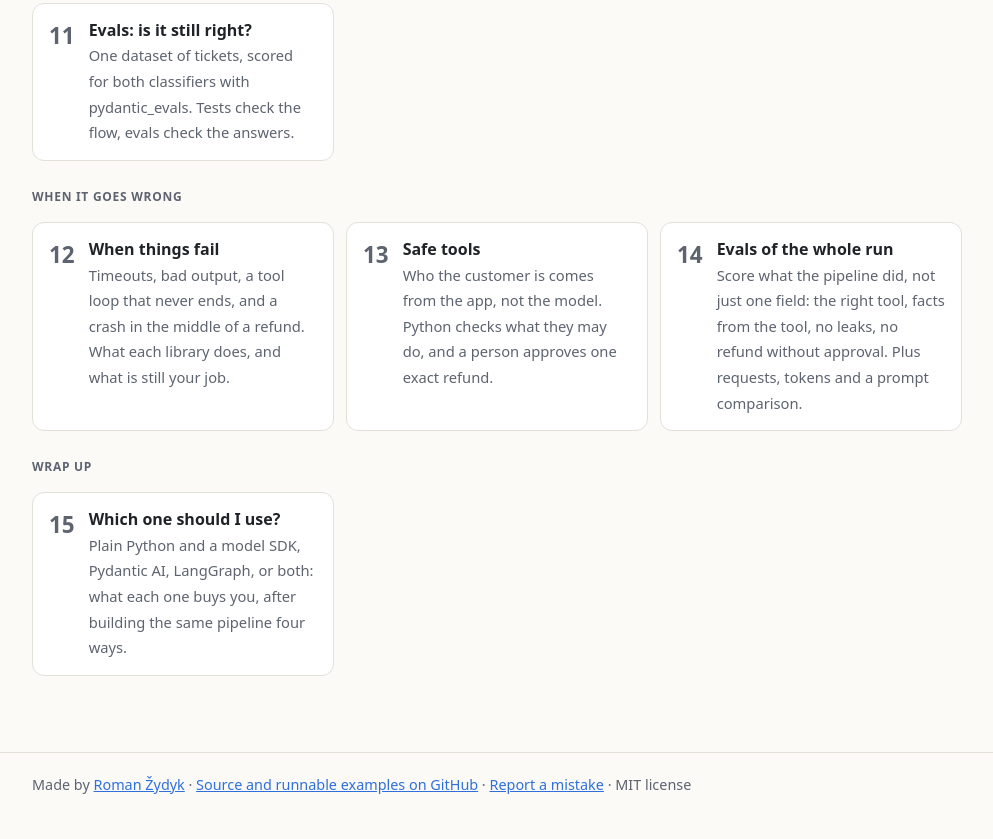
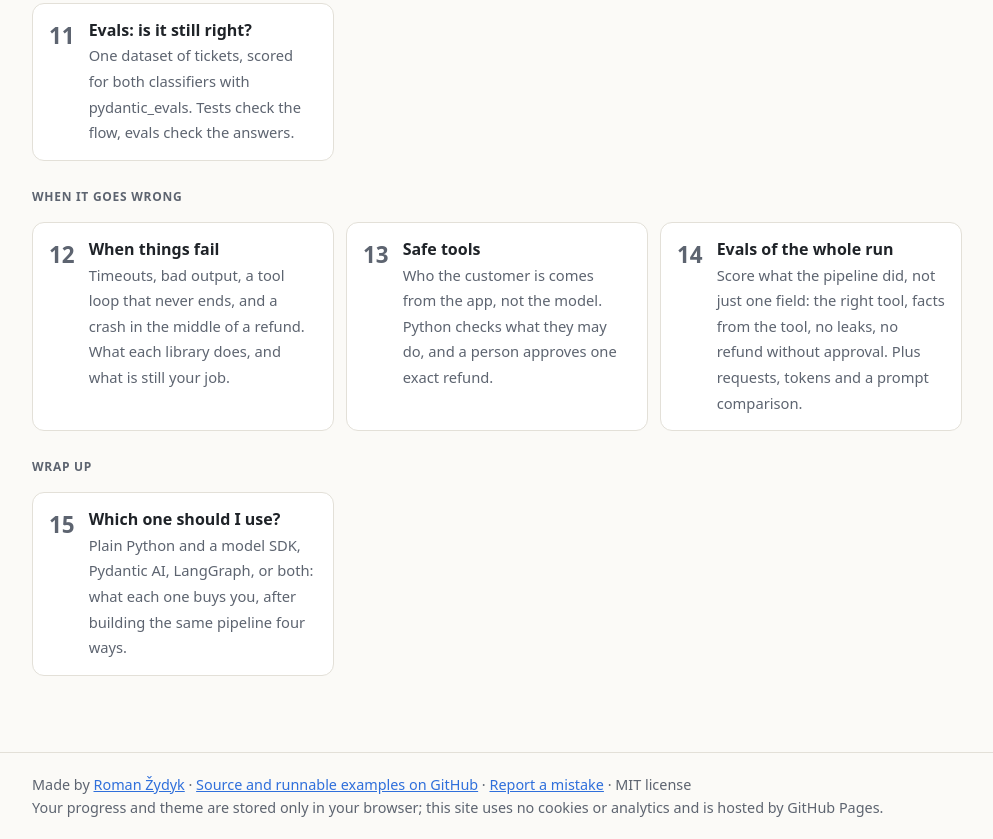
Before and after one commit to romanzdk/langgraph-and-pydantic-ai, a plain HTML site: page index.html in a window 1280 px wide. Shown: the part 1919-2758 px from the top of the page, without its empty margins (278-1271 px from the left). Before the commit the page ends 2735 px from the top, so only its background shows below. Drawn offline with Linux system fonts and the light colour scheme.

Commit message:
Footer: say where data is stored (browser only, no cookies or analytics, GitHub Pages) (#3)

```diff
--- a/index.html
+++ b/index.html
@@ -39,7 +39,8 @@
     Made by <a href="https://romanzdk.com" target="_blank" rel="noopener">Roman Žydyk</a> ·
     <a href="https://github.com/romanzdk/langgraph-and-pydantic-ai" target="_blank" rel="noopener">Source and runnable examples on GitHub</a> ·
     <a href="https://github.com/romanzdk/langgraph-and-pydantic-ai/issues/new" target="_blank" rel="noopener">Report a mistake</a> ·
-    MIT license
+    MIT license<br>
+    Your progress and theme are stored only in your browser; this site uses no cookies or analytics and is hosted by GitHub Pages.
   </footer>
 
   <!-- Lessons appear in this order. scripts/check.mjs reads this list too. -->
```
